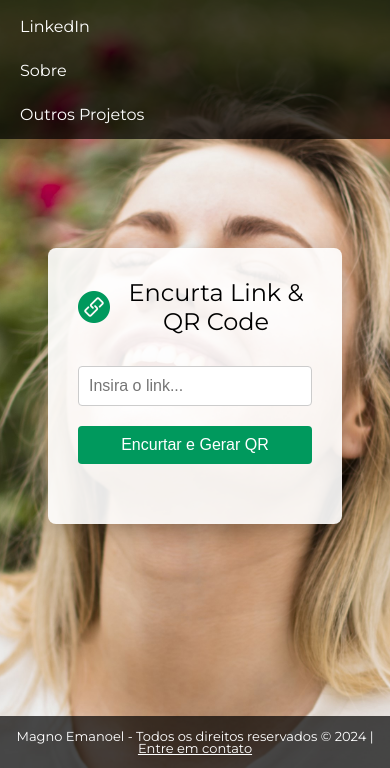
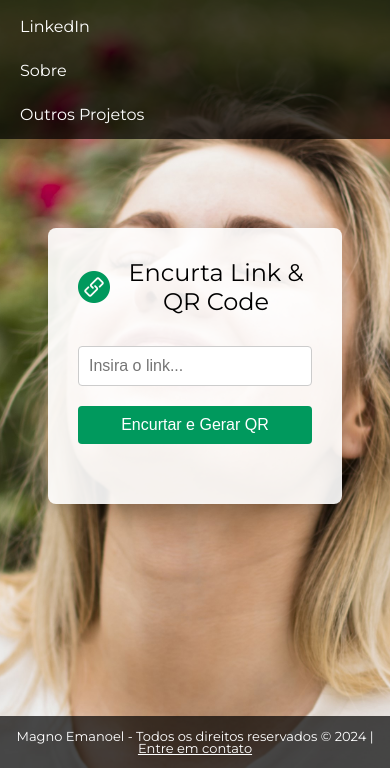
Before and after one commit to MagnoEmanoel/encurta, a website: page public/index.html in a window 390 px wide. Shown: the part 76-844 px from the top of the page. Drawn offline with Linux system fonts and the light colour scheme.

Commit message:
div container

```diff
--- a/public/index.html
+++ b/public/index.html
@@ -66,7 +66,8 @@
             width: 60%;
             max-width: 500px;
             text-align: center;
-            margin-top: 80px; /* Adiciona espaço para a navbar */
+            margin-top: 40px;
+            margin-left: -400px;
         }
         .title {
             display: flex;
@@ -162,6 +163,9 @@
             }
             .navbar-links a {
                 padding: 5px 0;
+            }
+            .container {
+                margin-left: 0; /* Remove margem esquerda em telas pequenas */
             }
         }
     </style>
```
